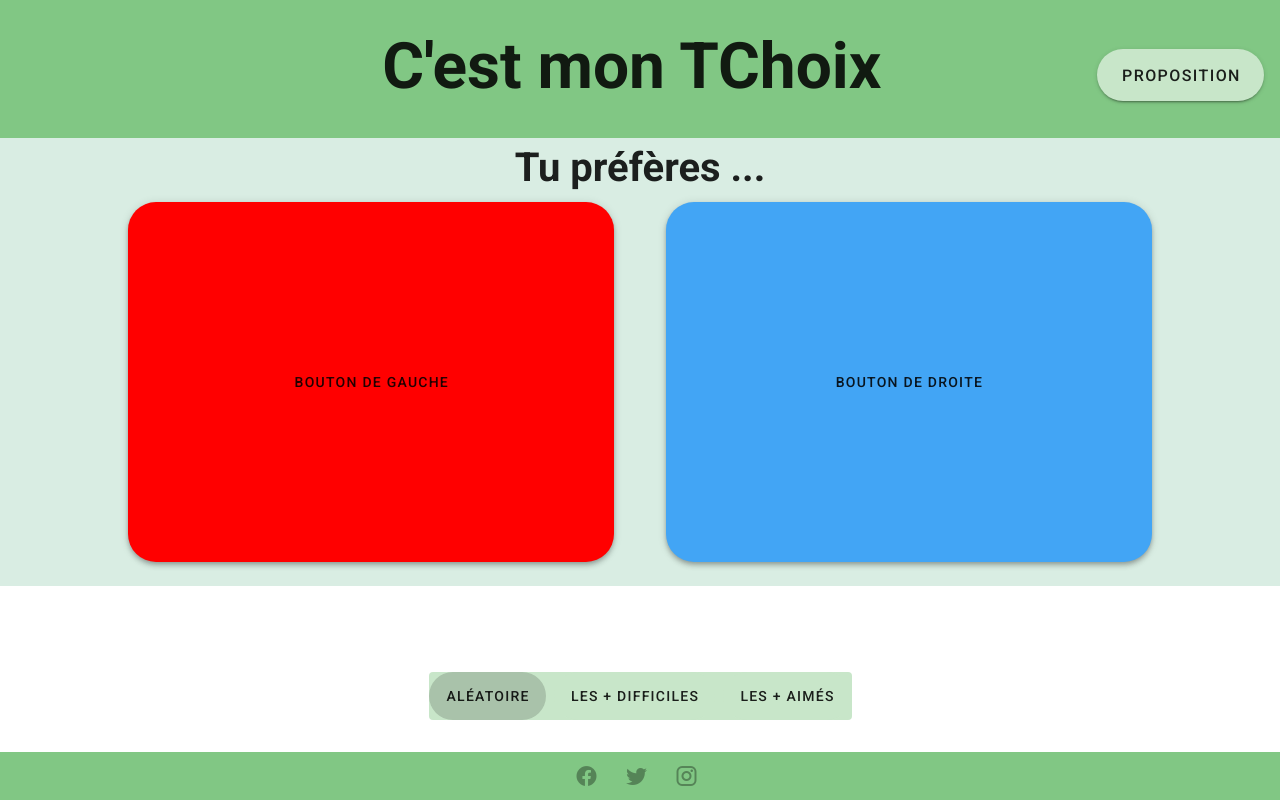
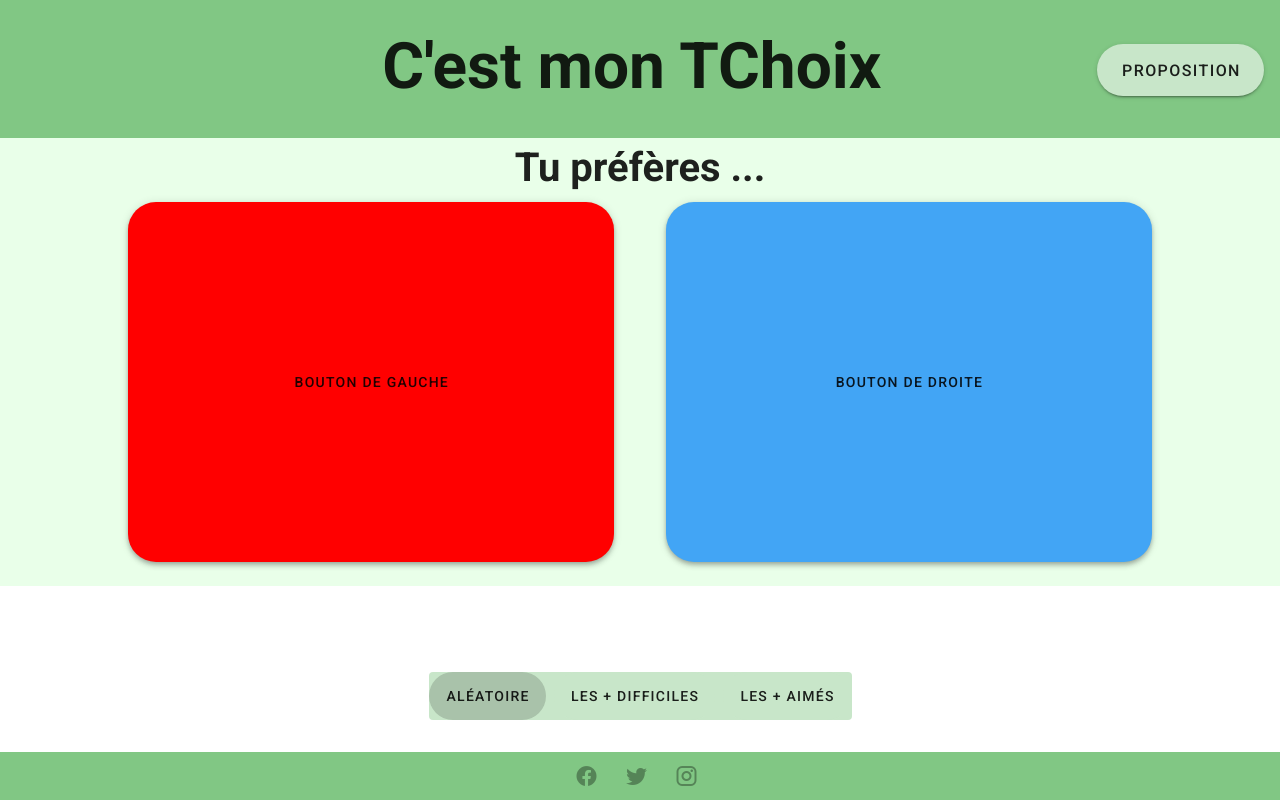
Before and after one commit to Emmakki/C-est_mon_TChoix, a Vue app: page / in a window 1280 px wide. Built offline with nearby package versions, Linux system fonts and the light colour scheme.

Commit message:
logo ajusté

```diff
--- a/src/components/BoutonMode.vue
+++ b/src/components/BoutonMode.vue
@@ -2,6 +2,7 @@
   <v-sheet
     width = 423px
     class="rounded-card"
+
   >
 
     <v-card
@@ -66,7 +67,7 @@
     }),
     methods: {
       async choisirMode (mode) {
-        console.log("test",mode)
+        this.$emit("mode",mode)
       }
     },
   }
--- a/src/components/NavBar.vue
+++ b/src/components/NavBar.vue
@@ -1,9 +1,10 @@
 <template>
   <nav>
-    <v-toolbar height="150" color="green lighten-2">
+  <header style="margin-bottom:10px;" >
+    <v-toolbar height="140" color="green lighten-2">
     <v-btn  text to="/" class="font-weight-light" id="transparant" height="150" width="150">
     <div>
-     <v-img alt="logo" height="150" max-width="150" src="../assets/TChoix.png" ></v-img>
+     <v-img alt="logo" height="140" max-width="150" src="../assets/TChoix.png" ></v-img>
      </div>
      </v-btn>
      <v-spacer></v-spacer>
@@ -13,6 +14,7 @@
       <v-spacer></v-spacer>
       <v-btn to="/propos" color="green lighten-4" x-large rounded>Proposition</v-btn>
     </v-toolbar>
+  </header>
   </nav>
 </template>
 
@@ -33,4 +35,8 @@ export default {
 #transparant::before {
    background-color: transparent !important;
 }
+.v-toolbar__title {
+    margin-bottom: -10px;
+}
+
 </style>
--- a/src/views/HomeView.vue
+++ b/src/views/HomeView.vue
@@ -1,6 +1,6 @@
 
-<template >
-  <div class="homeMargeHaut">
+<template>
+  <div class="home">
     <v-row align = "center" justify = "center">
       <p id="titre"
         class="text-center"
@@ -93,7 +93,7 @@
       </div>
 
     <div align="center" class = "margeHaut at-bottom">
-      <bouton-mode/>
+      <bouton-mode v-on:mode='changerMode($event)'/>
     </div>
   </div>
 </template>
@@ -115,6 +115,7 @@ import BoutonMode from '@/components/BoutonMode.vue'
         },
         tailleMax : "45vh",
         showTuPreferes:true,
+        mode:"Aléatoire",
       }
     },
     components: {
@@ -130,7 +131,12 @@ import BoutonMode from '@/components/BoutonMode.vue'
         this.tailleBoutons.gauche = this.tailleMax,
         this.tailleBoutons.droite = this.tailleMax,
         this.showTuPreferes = true
+      },
+      changerMode(_mode){
+        this.mode=_mode,
+        console.log(this.mode)
       }
+
     },
   }
 </script>
@@ -181,8 +187,8 @@ import BoutonMode from '@/components/BoutonMode.vue'
     -ms-hyphens: auto;
     hyphens: auto;
   }
-  .homeMargeHaut {
-    background-color: rgb(217, 237, 227);
+  .home {
+    background-color: rgb(233, 255, 233) ;
   }
 
   .police-boutons {
```
